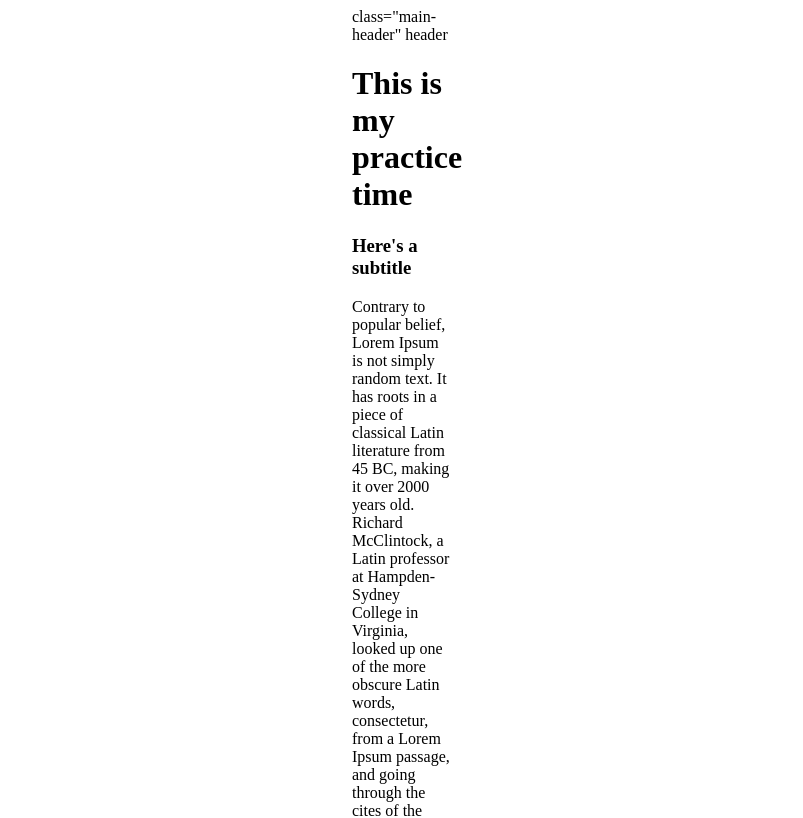
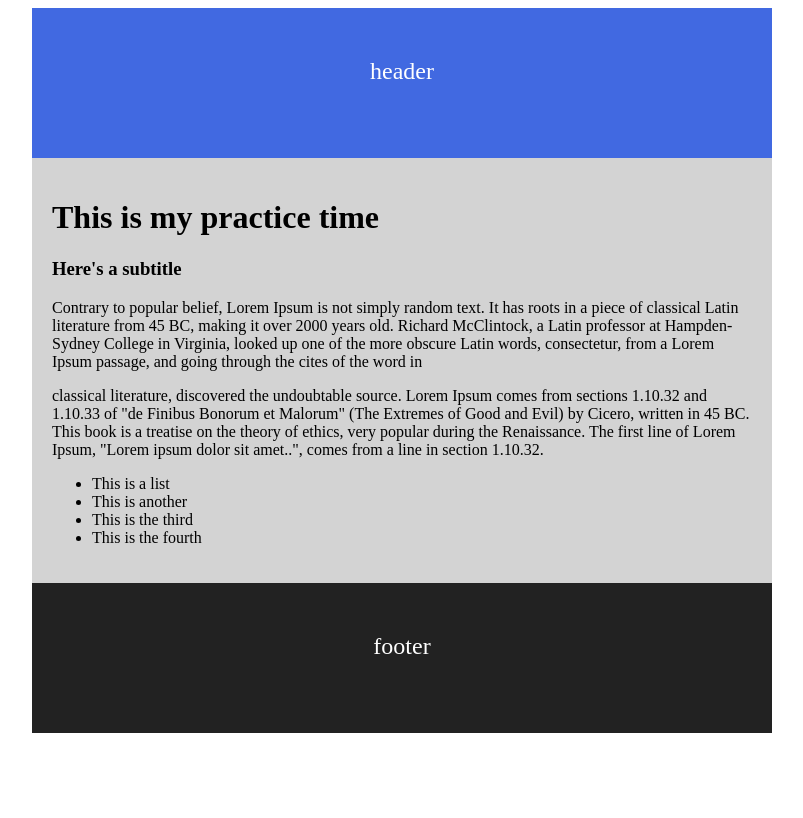
Before and after one commit to stephaniM/codingclass, a plain HTML site: page css_practice.html in a window 1280 px wide. Shown: the top 818 px of the page, without its empty margins (238-1041 px from the left). Drawn offline with Linux system fonts and the light colour scheme.

Commit message:
september 4

```diff
--- a/css/style.css
+++ b/css/style.css
@@ -1,14 +1,28 @@
+.container{
+  	width: 740px;
+    margin: auto;
+}
 
- .container{
-  width: 100px;
-     margin: auto;
+.main-header{
+	height: 100px;
+    color:#fff;
+    background:royalblue;
+}
 
+.main-content{
+	padding: 20px;
+	background: lightgray;
+}
 
+.main-footer{
+	height:100px;
+	color: #FFF;
+	background: #222;
+}
 
-
+.base{
+	padding-top: 50px;
+	color: #fff;
+	text-align: center;
+	font-size: 24px;
 }
-.main-header{
-height: 110px;
-    color:#fff;
-        background:royalblue;
-}
--- a/css_practice.html
+++ b/css_practice.html
@@ -1,11 +1,3 @@
-<!doctype html>
-<html lang="en">
-  <head>
-    <meta charset="utf8" />
-    <title>My Page</title>
-    <link rel="stylesheet" type="text/css" href="main.css" />
-  </head>
-  <body>
 <!doctype html>
 <html lang="en">
   <head>
@@ -15,9 +7,10 @@
   </head>
   <body>
 <div class="container">
-    <header> class="main-header"
+    <header class="main-header base">
     header
         </header>
+        <div class="main-content">
     <h1>This is my practice time</h1>
 
     <h3>Here's a subtitle</h3>
@@ -33,7 +26,12 @@
       <li>This is the third</li>
       <li>This is the fourth</li>
     </ul>
-</div>
+
+</div><!-- end div.main-content -->
+<footer class="main-footer base">
+    footer
+    </footer>
+</div><!-- end div.container -->
 </body>
 </html>
   </body>
```
Also changed, not shown: 2 other files. Lines whose indentation alone changed are shown as unchanged.
